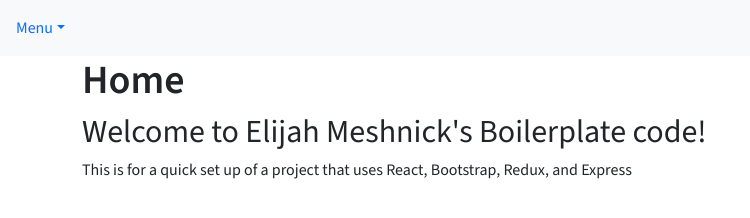
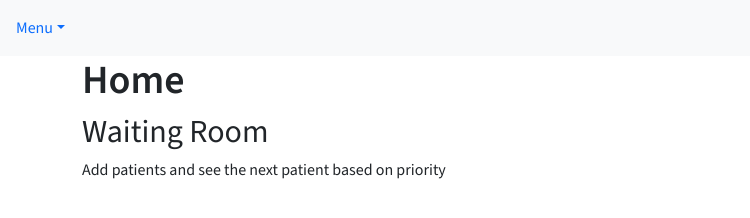
Before and after one commit to emeshnick/waiting-room, a React app: page / in a window 1280 px wide. Shown: the whole page, without its empty margins (0-750 px from the left). Built offline with nearby package versions, Linux system fonts and the light colour scheme.

Commit message:
Configure boilerplate

```diff
--- a/client/components/About.js
+++ b/client/components/About.js
@@ -6,7 +6,7 @@
     return (
       <Container>
         <h1>About</h1>
-        <p>Created in 2021</p>
+        <p>Created in 2022</p>
       </Container>
     );
   }
--- a/client/components/Home.js
+++ b/client/components/Home.js
@@ -6,11 +6,8 @@
     return (
       <Container>
         <h1>Home</h1>
-        <h2>Welcome to Elijah Meshnick's Boilerplate code!</h2>
-        <p>
-          This is for a quick set up of a project that uses React, Bootstrap,
-          Redux, and Express
-        </p>
+        <h2>Waiting Room</h2>
+        <p>Add patients and see the next patient based on priority</p>
       </Container>
     );
   }
--- a/public/index.html
+++ b/public/index.html
@@ -3,7 +3,7 @@
   <head>
     <meta charset="utf-8" />
     <meta name="viewport" content="width=device-width initial-scale=1.0" />
-    <title>BoilerPlate</title>
+    <title>Waiting Room</title>
     <link
       rel="stylesheet"
       href="https://cdn.jsdelivr.net/npm/bootstrap@5.1.3/dist/css/bootstrap.min.css"
```
Also changed, not shown: README.md.
